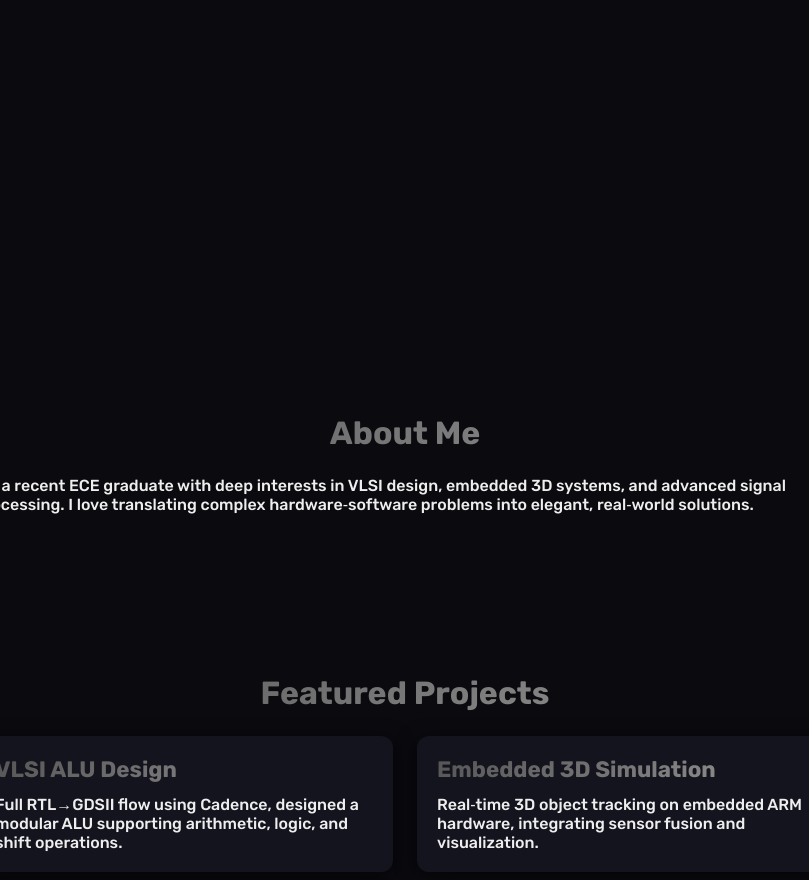
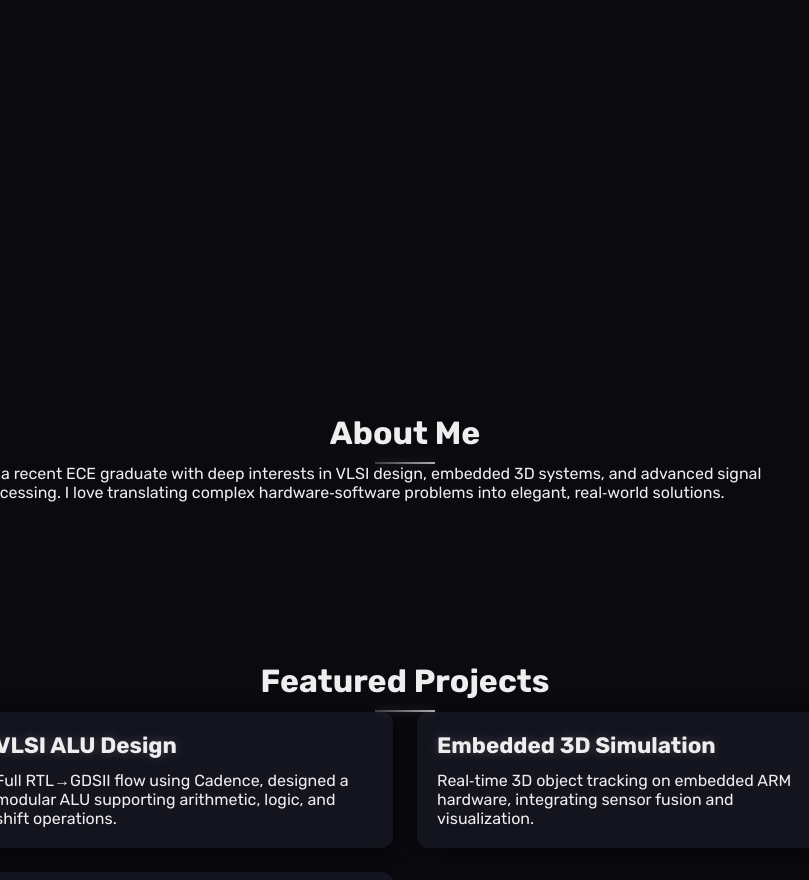
Before and after one commit to anuj-core/anuj-core.github.io, a plain HTML site: page index.html in a window 1280 px wide. Shown: the part 486-1366 px from the top of the page, without its empty margins (235-1044 px from the left). Drawn offline with Linux system fonts and the light colour scheme.

Commit message:
Update index.html

```diff
--- a/index.html
+++ b/index.html
@@ -2,19 +2,17 @@
 <head>
   <meta charset="UTF-8" />
   <meta name="viewport" content="width=device-width,initial-scale=1.0" />
-  <title>Anuj | VLSI & Embedded 3D</title>
+  <title>Anuj-Core</title>
   <link href="https://fonts.googleapis.com/css2?family=Rubik:wght@300;500;700&display=swap" rel="stylesheet">
   <link rel="stylesheet" href="https://cdnjs.cloudflare.com/ajax/libs/font-awesome/6.4.0/css/all.min.css">
   <style>
+    @import url('https://fonts.googleapis.com/css2?family=Rubik:wght@400;500;700&display=swap');
     :root {
       --bg: #0a0a0f;
       --fg: #eee;
-      --accent1: #0088cc; /* copper blue */
-      --accent2: #ffffff; /* white */
-      --alt1: #0a0a0f;
-      --alt2: #445566; /* cobalt/grey-blue */
-      --gradient: linear-gradient(135deg, var(--accent1), var(--accent2));
-      --shadow-gradient: linear-gradient(135deg, #555, #999);
+      --accent1: #003366; /* Dark cobalt blue */
+      --accent2: #001122; /* Even darker */
+      --glow: rgba(255, 255, 255, 0.15);
       --nav-height: 60px;
     }
     * {
@@ -23,7 +21,7 @@
     body {
       background: var(--bg);
       color: var(--fg);
-      font-family: 'Rubik', sans-serif;
+      font-family: 'Rubik', 'Helvetica Neue', 'Segoe UI', sans-serif;
       scroll-behavior: smooth;
     }
     header {
@@ -62,9 +60,10 @@
     }
     .hero h1 {
       font-size: 3.5rem;
-      background: var(--gradient);
+      background: linear-gradient(135deg, var(--accent1), var(--accent2));
       -webkit-text-fill-color: transparent;
       -webkit-background-clip: text;
+      text-shadow: 0 0 20px var(--glow);
     }
     .hero p {
       margin-top:16px;
@@ -78,11 +77,18 @@
     }
     h2 {
       font-size:2rem;
-      background: var(--shadow-gradient);
-      -webkit-text-fill-color: transparent;
-      -webkit-background-clip: text;
-      margin-bottom:24px;
+      color: var(--fg);
       text-align:center;
+      position: relative;
+    }
+    h2::after {
+      content: '';
+      display: block;
+      height: 2px;
+      width: 60px;
+      margin: 10px auto 0;
+      background: linear-gradient(90deg, #ffffff33, #ffffffaa);
+      box-shadow: 0 0 10px #ffffff33;
     }
     .grid {
       display:grid;
@@ -100,9 +106,8 @@
     .card h3 {
       margin-bottom:12px;
       font-size:1.4rem;
-      background: var(--shadow-gradient);
-      -webkit-text-fill-color: transparent;
-      -webkit-background-clip: text;
+      color: var(--fg);
+      text-shadow: 0 0 12px rgba(255, 255, 255, 0.2);
     }
     footer {
       text-align:center;
```
